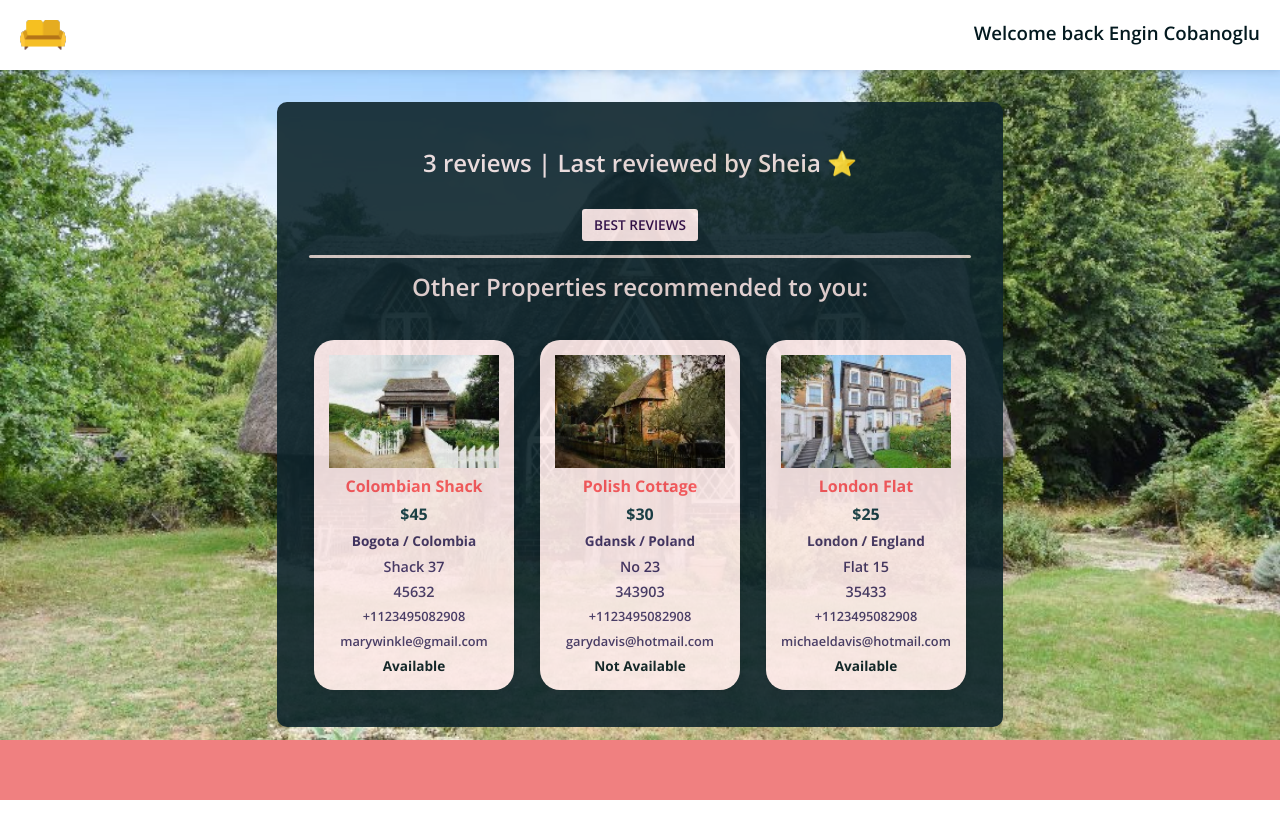
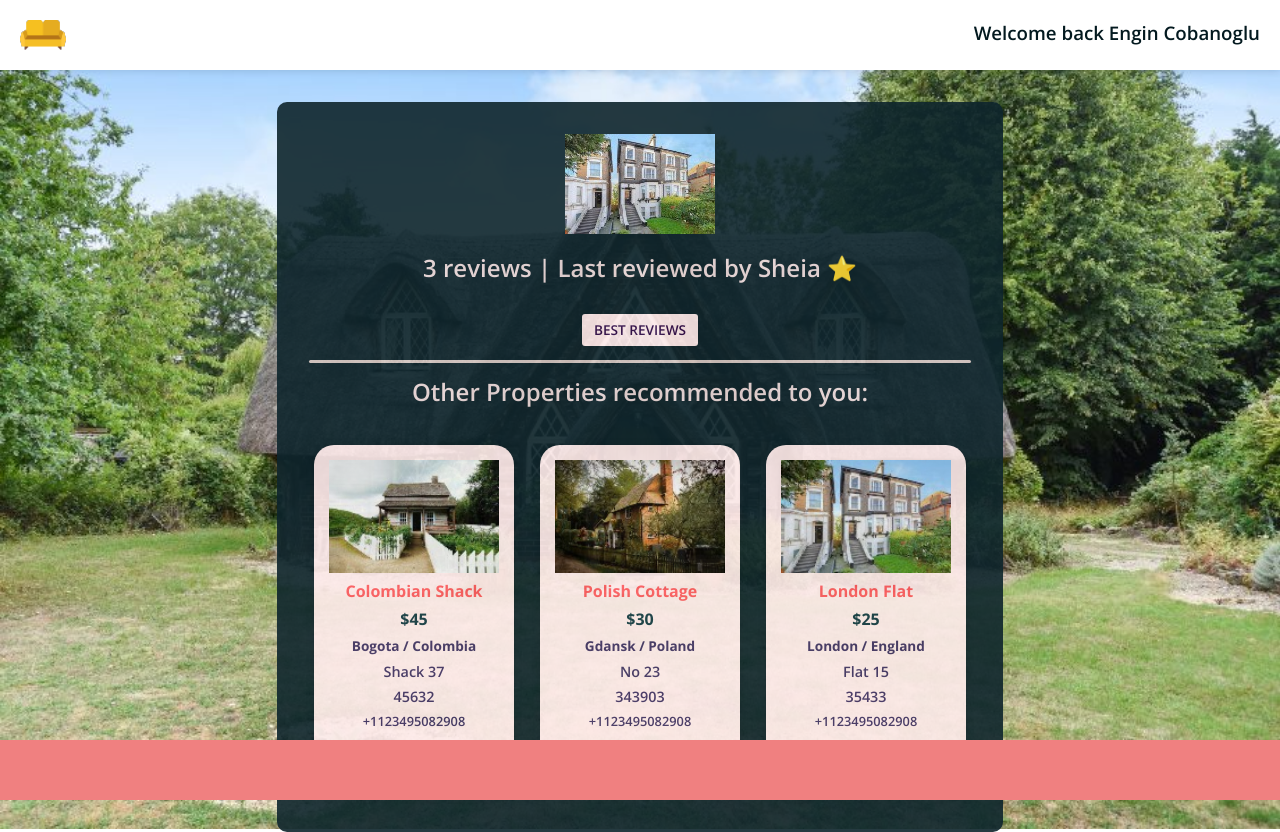
Before and after one commit to cobansson/cottage-finder, a website built with Vite: page index.html in a window 1280 px wide. Before the commit the page ends 800 px from the top, so only its background shows below. Built offline with nearby package versions, Linux system fonts and the light colour scheme; no server answers.

Commit message:
Update index.html

```diff
--- a/index.html
+++ b/index.html
@@ -24,6 +24,7 @@
   </div>
   <div class="body">
     <div class="container">
+      <img src="./src/images/london-property.jpg">
       <h5 id="reviews"></h5>
       <ul id="revealed-reviews" class="revealed-properties"></ul>
       <button class="show-properties">BEST REVIEWS</button>
```
